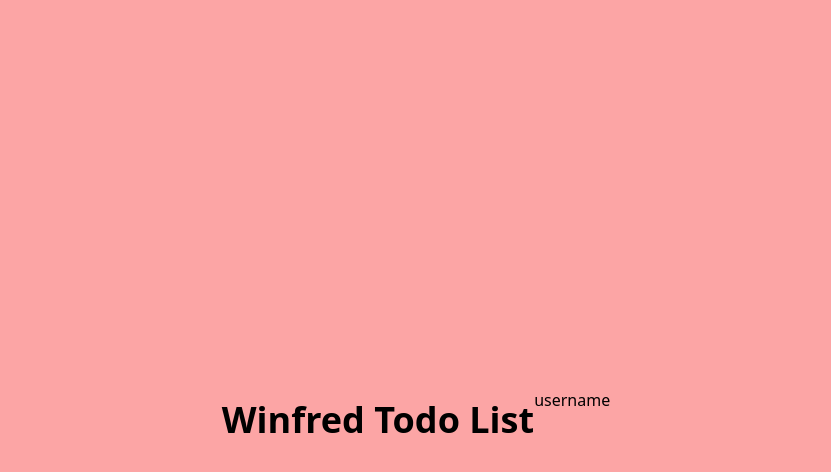
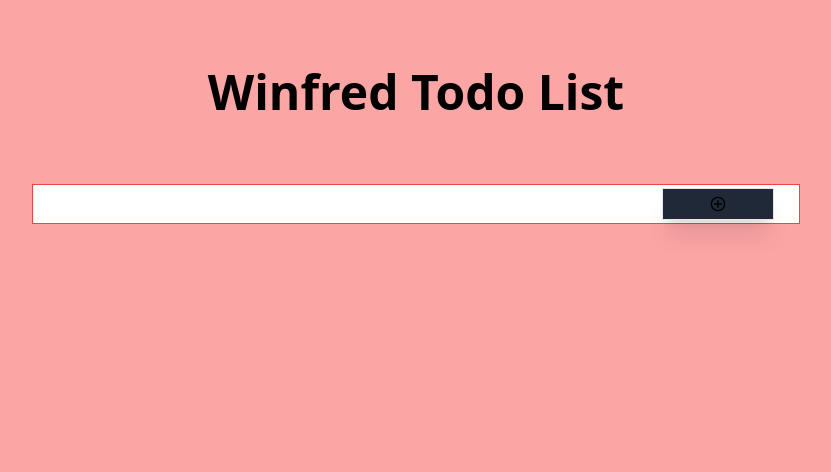
Before and after one commit to Winfredo/Todo-, a React (Create React App) app: page / in a window 1280 px wide. Shown: the top 472 px of the page, without its empty margins (224-1055 px from the left). Built offline with nearby package versions, Linux system fonts and the light colour scheme.

Commit message:
Created a form

```diff
--- a/src/Components/Background/index.js
+++ b/src/Components/Background/index.js
@@ -1,16 +1,20 @@
 import React from 'react'
+import { GrAddCircle } from "react-icons/gr";
 
 function BackgroundPage() {
   return (
-    <div className='w-screen h-screen  bg-red-300 flex justify-center items-center'>
-      <div className='font-semibold text-4xl mt-10'>
+    <div className='w-screen h-screen  md: bg-red-300 flex flex-col items-center'>
+      <div className='font-semibold text-[3rem] m-14'>
         <h1>Winfred Todo List</h1>
       </div>
-      <div>
-        <form>
-          <label>
-            username
-          </label>
+      <div className='w-screen flex items-center justify-center'>
+        <form className=' w-[60%] '>
+          <div className='flex justify-center items-center gap-x-1 bg-white border border-red-500 w-full h-10 p-2'>
+          <input className='w-[80%] h-8 outline-none ' type="text" placeholder="" />
+            <button className=' h-8 p w-[15%] shadow-xl hover:bg-[#90ad0d] bg-gray-800 flex items-center justify-center border cursor-pointer"'>
+              <GrAddCircle />
+            </button>
+          </div>
         </form>
       </div>
 
```
